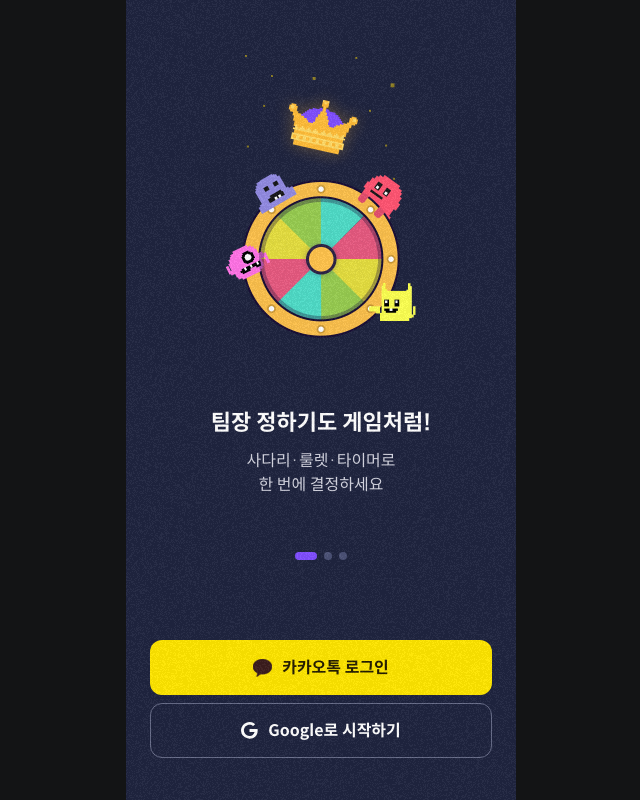
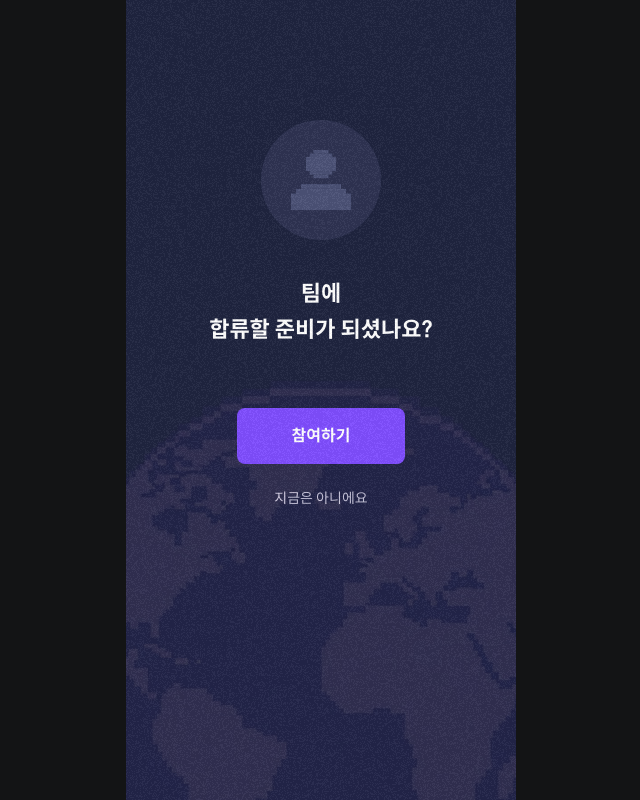
Before and after one commit to yamoyo/yamoyo_FE, a React (Vite) app: page /invite in a window 1280 px wide. Before the commit this address led to /. Shown: the whole page, without its empty margins (319-959 px from the left). Built offline with nearby package versions, Linux system fonts and the light colour scheme; no server answers.

Commit message:
feat: 팀룸 초대 페이지 - 유저 및 팀룸 정보 조회 추가

```diff
--- a/src/app/AuthGuard.tsx
+++ b/src/app/AuthGuard.tsx
@@ -16,19 +16,18 @@ export default function AuthGuard() {
     if (!authReady) return;
 
     const unsubscribe = onAuthBlocked('AUTH_EXPIRED', () => {
-      // Todo: 만료 UI 처리는 좀 상의해야할 듯
-      alert('로그인이 만료되었습니다. 다시 로그인해주세요.');
-
       useAuthStore.getState().clear();
 
       // 플래그 초기화
       resetAuthBlocked(['AUTH_EXPIRED']);
 
+      if (location.pathname !== '/invite') {
       navigate('/', { replace: true });
+      }
     });
 
     return unsubscribe;
-  }, [authReady, navigate]);
+  }, [authReady, navigate, location]);
 
   // TERMS_PENDING / PROFILE_PENDING 이벤트를 한 곳에서 구독, 발생 시 각 온보딩 화면으로 이동
   useEffect(() => {
@@ -59,7 +58,10 @@ export default function AuthGuard() {
     };
   }, [navigate, location]);
 
-  if (!authReady) return <div>로딩중...</div>;
+
+  if (!authReady && location.pathname !== '/invite') {
+    return <div>로딩중...</div>;
+  }
 
   return <Outlet />; // 하위 Route 렌더
 }
--- a/src/entities/teamroom/api/teamroom-api.ts
+++ b/src/entities/teamroom/api/teamroom-api.ts
@@ -1,10 +1,11 @@
-import { authClient } from '@/shared/api/auth/client';
+import { authClient, publicClient } from '@/shared/api/auth/client';
 
 import type {
   ChangeLeaderRequest,
   CreateTeamRoomRequest,
   CreateTeamRoomResponse,
   InviteLinkResponse,
+  InviteTeamRoomInfo,
   JoinTeamRoomRequest,
   JoinTeamRoomResponse,
   TeamMemberDetail,
@@ -74,11 +75,20 @@ export async function createInviteLink(
   );
 }
 
-/** 팀룸 입장 (초대링크로) */
+/** 팀룸 입장 (초대 링크로) */
 export async function joinTeamRoom(
   data: JoinTeamRoomRequest,
 ): Promise<JoinTeamRoomResponse> {
   return authClient.post<JoinTeamRoomResponse>('/team-rooms/join', data);
+}
+
+/** 팀룸 정보 조회 (초대 링크로) */
+export async function getTeamRoomInfoByInviteToken(
+  token: string,
+): Promise<InviteTeamRoomInfo> {
+  return publicClient.get<InviteTeamRoomInfo>(
+    `/team-rooms/invite-info?token=${token}`,
+  );
 }
 
 // ========== 팀원 관리 ==========
--- a/src/entities/teamroom/hooks/useTeamRoom.ts
+++ b/src/entities/teamroom/hooks/useTeamRoom.ts
@@ -7,6 +7,7 @@ import {
   createTeamRoom,
   deleteTeamRoom,
   getTeamRoomDetail,
+  getTeamRoomInfoByInviteToken,
   getTeamRoomList,
   joinTeamRoom,
   kickMember,
@@ -97,6 +98,15 @@ export function useJoinTeamRoom() {
   });
 }
 
+/** 팀룸 정보 조회 (초대 링크로) */
+export function useInviteTeamRoomInfo(token: string) {
+  return useQuery({
+    queryKey: ['teamroom', 'invite', token],
+    queryFn: () => getTeamRoomInfoByInviteToken(token),
+    enabled: !!token,
+  });
+}
+
 /** 팀장 위임 */
 export function useChangeLeader(teamRoomId: number) {
   const navigate = useNavigate();
--- a/src/entities/user/hooks/useCurrentUser.ts
+++ b/src/entities/user/hooks/useCurrentUser.ts
@@ -3,10 +3,11 @@ import { useMutation, useQuery, useQueryClient } from '@tanstack/react-query';
 import { getMe, updateMe } from '@/entities/user/api/user-api';
 import { UpdateUserParams } from '@/entities/user/api/user-dto';
 
-export function useCurrentUser() {
+export function useCurrentUser(enable = true) {
   return useQuery({
     queryKey: ['user', 'me'],
     queryFn: () => getMe(),
+    enabled: enable,
   });
 }
 
--- a/src/pages/invite/index.tsx
+++ b/src/pages/invite/index.tsx
@@ -1,12 +1,21 @@
 import { useNavigate, useSearchParams } from 'react-router-dom';
 
-import { useJoinTeamRoom } from '@/entities/teamroom/hooks/useTeamRoom';
+import {
+  useInviteTeamRoomInfo,
+  useJoinTeamRoom,
+} from '@/entities/teamroom/hooks/useTeamRoom';
+import { useCurrentUser } from '@/entities/user/hooks/useCurrentUser';
+import { useAuthStore } from '@/shared/api/auth/store';
 
 export default function InvitePage() {
   const navigate = useNavigate();
   const [searchParams] = useSearchParams();
   const token = searchParams.get('token');
 
+  const accessToken = useAuthStore((s) => s.accessToken);
+
+  const { data: user } = useCurrentUser(!!accessToken);
+  const { data: teamRoomInfo } = useInviteTeamRoomInfo(token!);
   const joinMutation = useJoinTeamRoom();
 
   const handleJoin = () => {
@@ -23,34 +32,67 @@ export default function InvitePage() {
   };
 
   return (
-    <div className="relative flex flex-1 flex-col overflow-hidden">
+    <div className="relative flex flex-1 flex-col items-center overflow-hidden pt-[120px]">
       <img
         src="/assets/onboarding/purple-earth.png"
         alt="background decoration"
         className="pointer-events-none absolute bottom-[-114px] left-1/2 h-[536px] max-w-none -translate-x-1/2 select-none"
       />
 
-      <div className="z-10 flex flex-1 flex-col items-center justify-center px-6">
-        <h1 className="text-title-1 text-tx-default">팀에 합류하시겠습니까?</h1>
+      {user ? (
+        <div className="w-[120px]">
+          <div className="relative">
+            <img
+              src="/assets/character/char-bg.png"
+              width={120}
+              height={120}
+              alt="프로필 이미지 배경"
+              draggable={false}
+            />
+            <img
+              src={`/assets/character/char-${user.profileImageId}.png`}
+              alt={user.name}
+              className="absolute left-1/2 top-1/2 w-[68px] -translate-x-1/2 -translate-y-1/2"
+              draggable={false}
+            />
+          </div>
+          <p className="mt-2 text-center font-bold leading-6 text-tx-default">
+            {user.name}
+          </p>
+        </div>
+      ) : (
+        <div className="h-[120px] w-[120px] rounded-full bg-bg-textfiled flex-center">
+          <img
+            src="/assets/icons/user.svg"
+            width={60}
+            height={60}
+            alt="기본 캐릭터"
+            draggable={false}
+          />
+        </div>
+      )}
+
+      <div className="mt-9 text-center text-title-1 text-tx-default">
+        <span className="text-bg-secondary_2">{teamRoomInfo?.title}</span>
+        <span>팀에</span>
+        <p>합류할 준비가 되셨나요?</p>
       </div>
 
-      <div className="z-10 flex flex-col gap-3 px-6 pb-[60px]">
       <button
         type="button"
         onClick={handleJoin}
         disabled={joinMutation.isPending}
-          className="bg-primary h-[56px] w-full rounded-[16px] text-body-3 text-white disabled:opacity-50"
+        className="z-10 mt-[60px] h-[56px] w-[168px] rounded-lg bg-bg-primary text-body-1 text-white"
       >
         {joinMutation.isPending ? '참여 중...' : '참여하기'}
       </button>
       <button
         type="button"
         onClick={handleDecline}
-          className="h-[56px] w-full text-body-4 text-tx-default_4"
+        className="mt-5 w-[168px] py-1 text-body-5 text-tx-default_3"
       >
         지금은 아니에요
       </button>
     </div>
-    </div>
   );
 }
--- a/src/shared/api/auth/use-auth-bootstrap.ts
+++ b/src/shared/api/auth/use-auth-bootstrap.ts
@@ -41,6 +41,11 @@ export function useAuthBootstrap(isGuest: boolean) {
       return;
     }
 
+    // 3. '/invite' 페이지 같이 로그인 여부와 상관없이 접근 가능한 페이지에서 인증이 되었다고 강제 처리
+    if (location.pathname === '/invite') {
+      setAuthReady(true);
+    }
+
     (async () => {
       const ok = await refreshAccessToken();
       if (!ok) {
@@ -49,7 +54,10 @@ export function useAuthBootstrap(isGuest: boolean) {
           'redirectAfterLogin',
           location.pathname + location.search,
         );
-        navigate('/', { replace: true });
+
+        if (location.pathname !== '/invite') {
+          navigate('/', { replace: true });
+        }
         return;
       }
       setAuthReady(true);
```
Also changed, not shown: src/entities/teamroom/api/teamroom-dto.ts (+10 -0 lines), public/assets/icons/user.svg (added). Lines whose indentation alone changed are shown as unchanged.
